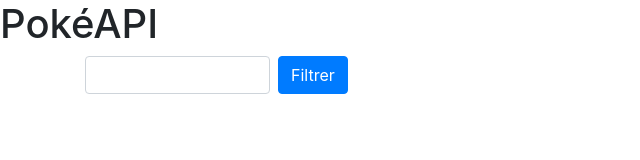
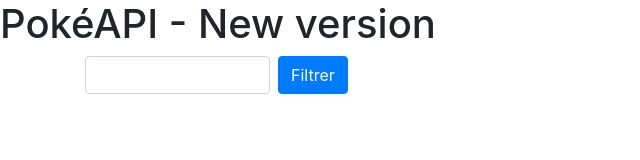
Before and after one commit to QuentinGeerts/PokeAPI, a plain HTML site: page index.html in a window 1280 px wide. Shown: the whole page, without its empty margins (0-640 px from the left). Drawn offline with nearby package versions, Linux system fonts and the light colour scheme; no server answers.

Commit message:
Add new title

```diff
--- a/index.html
+++ b/index.html
@@ -15,7 +15,7 @@
 
 <body>
 
-  <h1>PokéAPI</h1>
+  <h1>PokéAPI - New version</h1>
 
 
   <div class="container">
--- a/style.css
+++ b/style.css
@@ -3,5 +3,5 @@
 */
 
 .card {
-  margin: 0 5px;
+  /* margin: 0 5px; */
 }
```
